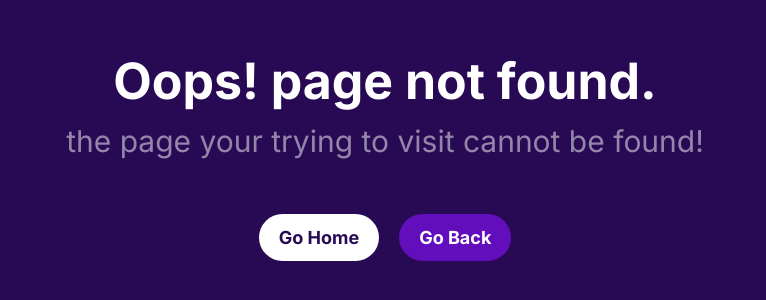
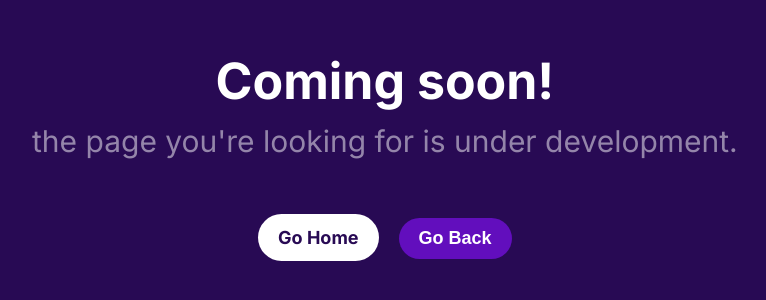
Before and after one commit to israeljuri/spelt, a React (Create React App) app: page /notFound in a window 1280 px wide. Before the commit this address had no page. Shown: the part 248-548 px from the top of the page, without its empty margins (255-1021 px from the left). Built offline with nearby package versions, Linux system fonts and the light colour scheme.

Commit message:
Fix navigation issue

```diff
--- a/src/components/game.jsx
+++ b/src/components/game.jsx
@@ -17,16 +17,15 @@ class Game extends Component {
     return (
       <Fragment>
         <Switch>
-          <Route path="/select-profile">
-            <Select />
-          </Route>
+          <Route
+            path="/select-profile"
+            component={(props) => <Select {...props} />}
+          />
           <Route
             path="/create-profile"
             component={(props) => <Create {...props} />}
           />
-          <Route path="/notFound">
-            <NotFound />
-          </Route>
+          <Route path="/notFound" component={NotFound} />
           <Route exact path="/">
             <Home />
           </Route>
--- a/src/components/pages/home/index.jsx
+++ b/src/components/pages/home/index.jsx
@@ -12,9 +12,9 @@ class Home extends Component {
           <div className="banner__content">
             <article className="banner__text animate__animated animate__bounceInDown">
               <a href="/" className="banner__logo">
-                SPELT.
+                SPELT,
               </a>
-              <h2 className="banner__subheading">A Word dictation</h2>
+              <h2 className="banner__subheading">A Word dictation game.</h2>
               <h1 className="banner__heading">
                 Practice spelling common and often misspelled english words.
               </h1>
--- a/src/components/pages/notFound/index.jsx
+++ b/src/components/pages/notFound/index.jsx
@@ -1,21 +1,24 @@
 import React from 'react';
 import './style.scss';
 
-const NotFound = () => {
+const NotFound = (props) => {
+  const handleBack = () => {
+    props.history.goBack();
+  };
   return (
     <section className="notfound" id="notfound">
-      <article className="notfound__text">
-        <h1 className="notfound__heading">Oops! page not found.</h1>
+      <article className="notfound__text animate__animated animate__bounceInDown">
+        <h1 className="notfound__heading">Coming soon!</h1>
         <p className="notfound__paragraph">
-          the page your trying to visit cannot be found!
+          the page you're looking for is under development.
         </p>
         <div className="notfound__cta">
           <a href="/" className="btn">
             Go Home
           </a>
-          <a href="/" className="btn btn--alt">
+          <button onClick={handleBack} className="btn btn--alt">
             Go Back
-          </a>
+          </button>
         </div>
       </article>
     </section>
--- a/src/components/pages/select/index.jsx
+++ b/src/components/pages/select/index.jsx
@@ -19,6 +19,15 @@ class Select extends Component {
       const users = DB.getData();
       this.setState({ users });
     };
+
+    const handleSelect = () => {
+      this.props.history.replace('/play');
+    };
+
+    const handleCreate = () => {
+      this.props.history.replace('/create-profile');
+    };
+
     return (
       <section className="select" id="select">
         <div className="container">
@@ -29,14 +38,19 @@ class Select extends Component {
               </h1>
               <p className="select__paragraph">
                 Can't find yours?{' '}
-                <a className="select__link" href="/create-profile">
+                <button
+                  className="btn btn--small btn--alt select__link"
+                  onClick={handleCreate}>
                   Create a profile
-                </a>{' '}
+                </button>{' '}
               </p>
             </header>
             <div className="select__profiles">
               {this.state.users.map((user) => (
-                <article className="select__card" data-id={user.id}>
+                <article
+                  className="select__card"
+                  data-id={user.id}
+                  onClick={handleSelect}>
                   <h2 className="select__name">{user.name}</h2>
                   <span className="select__highscore">
                     <p className="select__description">High Score:</p>
--- a/src/components/pages/select/style.scss
+++ b/src/components/pages/select/style.scss
@@ -67,6 +67,7 @@
   }
   &__value {
     font-size: 3rem;
+    margin-top: 1rem;
   }
 
   &__avatar {
--- a/src/styles/global.scss
+++ b/src/styles/global.scss
@@ -62,6 +62,7 @@ em {
   transition: 0.2s;
   text-transform: capitalize;
   font-size: 1.8rem;
+  cursor: pointer;
   &--small {
     font-size: 1.2rem;
     padding: 0.5rem 2rem;
```
